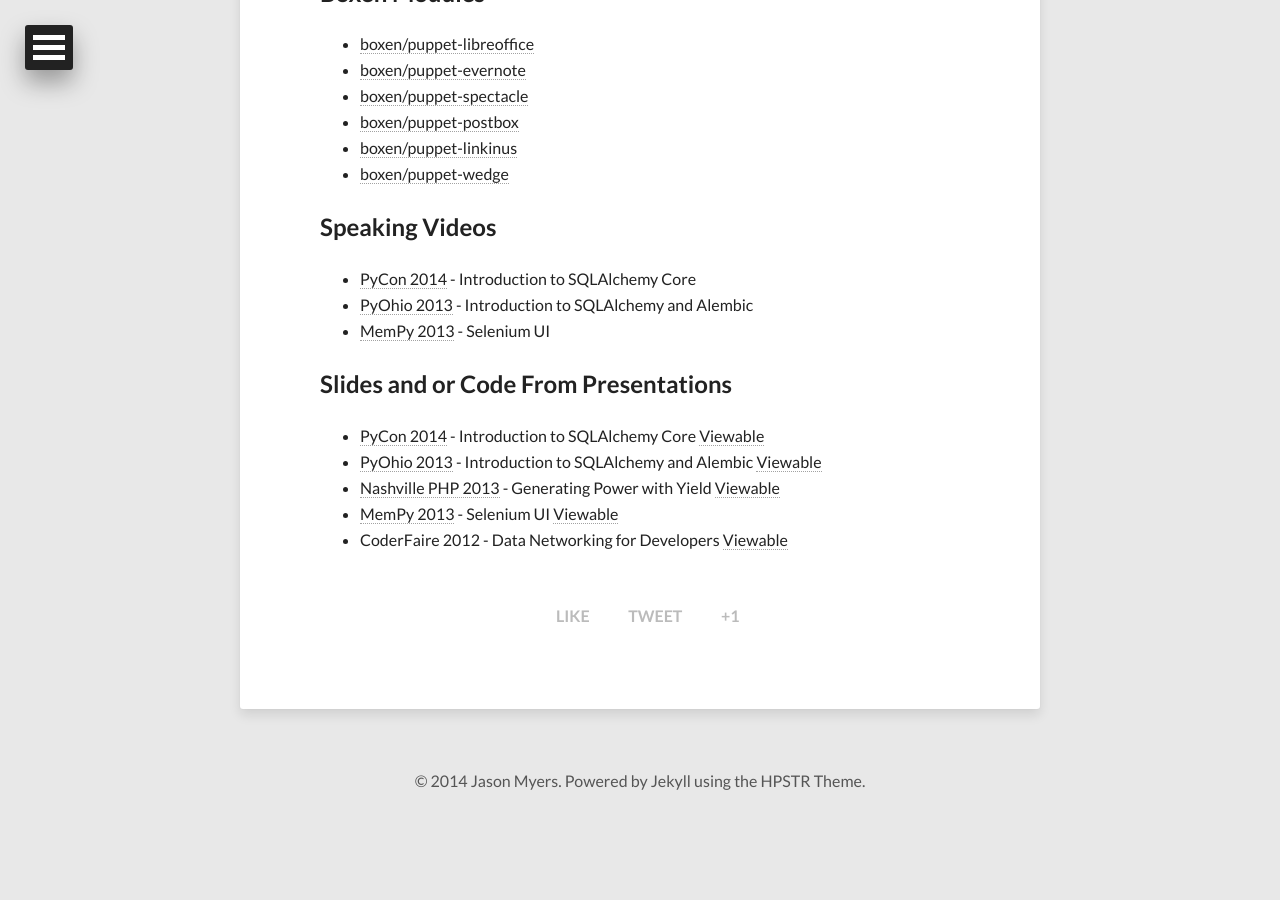
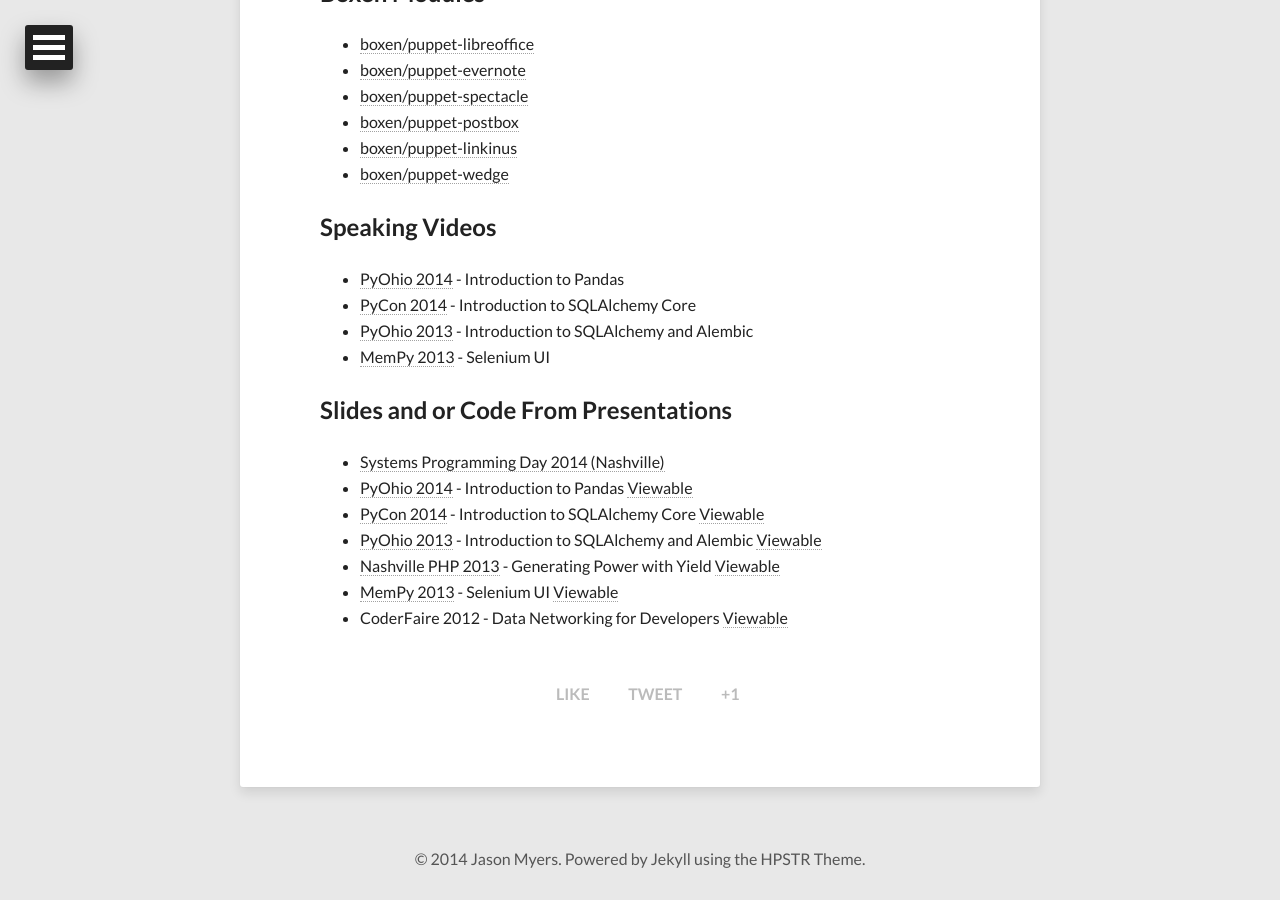
Before and after one commit to jasonamyers/jasonamyers.github.com, a Jekyll site: the page built from about.md, in a window 1280 px wide and 900 px high, scrolled down 1161 px. Built offline with Jekyll 4.4.1, drawn with Linux system fonts in a browser that asks for light colours; nearby versions of some CDN libraries; before the commit the page ends 1983 px from its top, so only the background shows below that.

Commit message:
Adding more talks
Signed-off-by: Jason Myers <jason@jasonamyers.com>

```diff
--- a/about.md
+++ b/about.md
@@ -42,12 +42,15 @@
 * [boxen/puppet-wedge](https://github.com/boxen/puppet-wedge)
 
 ## Speaking Videos
+* [PyOhio 2014](http://pyvideo.org/video/2826/introduction-to-pandas) - Introduction to Pandas
 * [PyCon 2014](http://pyvideo.org/video/2654/introduction-to-sqlalchemy-core) - Introduction to SQLAlchemy Core
 * [PyOhio 2013](http://pyvideo.org/video/2291/introduction-to-sqlalchemy-and-alembic-migrations) - Introduction to SQLAlchemy and Alembic
 * [MemPy 2013](https://www.youtube.com/watch?v=jvBfm0q9_qk) - Selenium UI
 
 ## Slides and or Code From Presentations
 
+* [Systems Programming Day 2014 (Nashville)](http://www.slideshare.net/jamdatadude/spanning-tree-38011328)
+* [PyOhio 2014](https://github.com/jasonamyers/pyohio-2014-pandas) - Introduction to Pandas [Viewable](http://www.slideshare.net/jamdatadude/introduction-to-pandas-37337080)
 * [PyCon 2014](https://github.com/jasonamyers/pycon2014) - Introduction to SQLAlchemy Core [Viewable](http://www.slideshare.net/jamdatadude/sql-alchemy-core-an-introduction)
 * [PyOhio 2013](https://github.com/jasonamyers/intro-sqlalchemy-alembic-presentation) - Introduction to SQLAlchemy and Alembic [Viewable](http://www.slideshare.net/jamdatadude/introduction-to-sqlalchemy-and-alembic-migrations)
 * [Nashville PHP 2013](https://github.com/jasonamyers/php-yield-presentation) - Generating Power with Yield [Viewable](http://www.slideshare.net/jamdatadude/generating-power-with-yield)
```
